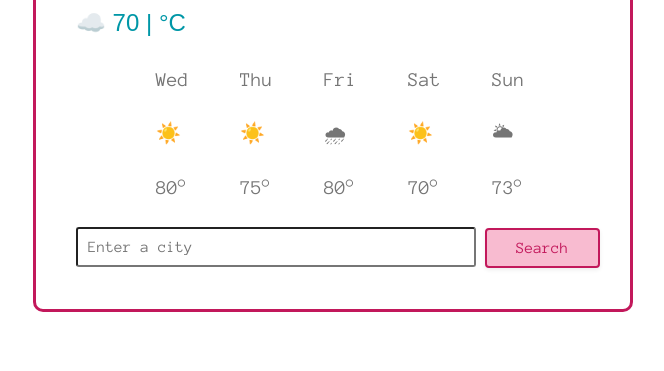
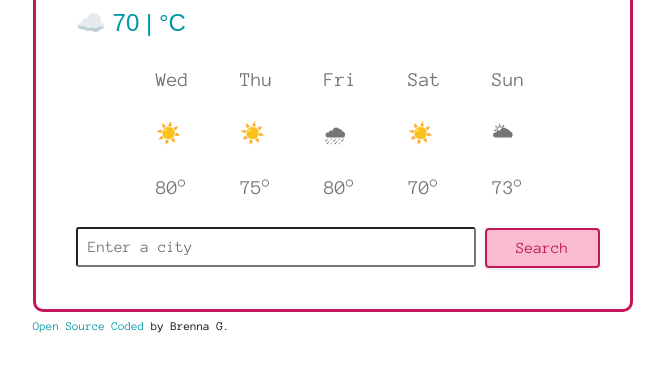
Before and after one commit to brenna987/weather-app, a plain HTML site: page index.html in a window 1280 px wide. Shown: the part 173-544 px from the top of the page, without its empty margins (52-716 px from the left). Drawn offline with nearby package versions, Linux system fonts and the light colour scheme; a web font is replaced by a local one.

Commit message:
Added footer with Github link

```diff
--- a/index.html
+++ b/index.html
@@ -67,6 +67,7 @@
                 </button>
             </form>
         </div>
+        <p class="footer"><a href="https://github.com/brenna987/weather-app">Open Source Coded</a> by Brenna G.</p>
     </div>
     <script src="src/index.js"></script>
 </body>
--- a/src/styles.css
+++ b/src/styles.css
@@ -92,3 +92,12 @@ input {
 #location-button {
   width: 45px;
 }
+
+.footer {
+  color: black;
+  font-size: 12px;
+  margin-top: 5px;
+}
+a {
+  color: #0097a7;
+}
```
